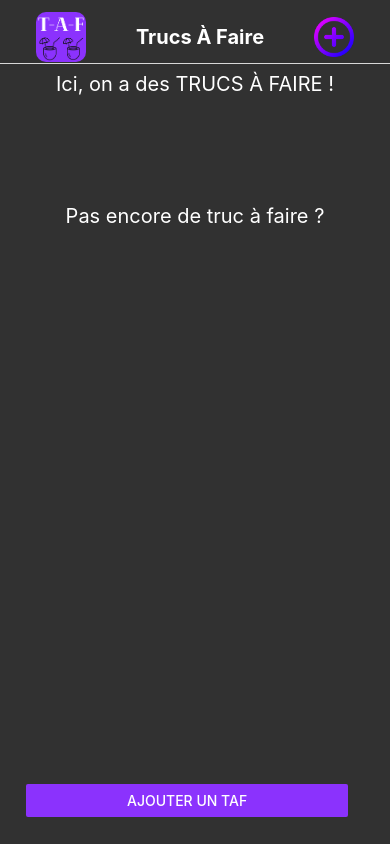
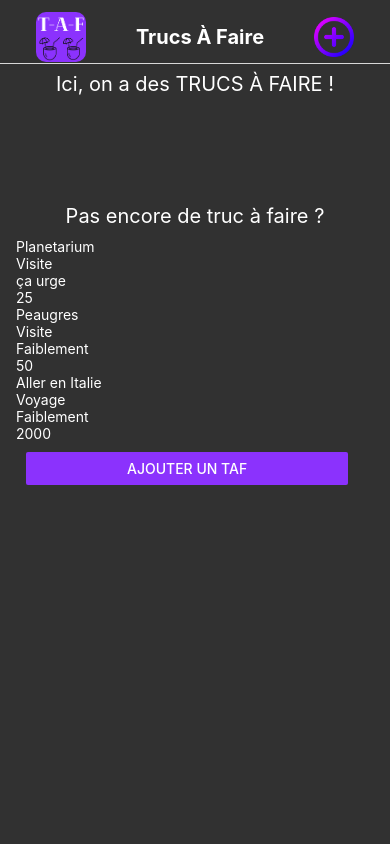
Before and after one commit to ProgNanais/TruckAFaire, a React Native app: screen / in a window 390 px wide. Built offline with nearby package versions, Linux system fonts and the light colour scheme.

Commit message:
- Ajout d'un champs description dans le formulaire, ajustement du formulaire avec le keyboard - Ajout de fausses données pour commencer la mise en page d'une FlatList

```diff
--- a/Components/Formulaire.tsx
+++ b/Components/Formulaire.tsx
@@ -1,22 +1,29 @@
 import React, {useState} from 'react';
 import SelectDropdown from 'react-native-select-dropdown';
-import { View, Text, ScrollView, StyleSheet, Button, Alert, TextInput } from 'react-native';
+import { View, Text, ScrollView, StyleSheet, Button, Alert, TextInput, Platform, Keyboard, KeyboardAvoidingView, TouchableWithoutFeedback} from 'react-native';
 
 const Formulaire = ({navigation}) => {
     const [text, setText] = useState('');
     const [price, setPrice] = useState('');
+    const [value, onChangeText] = React.useState('Tu veux en dire plus ?')
     const categorie = ["Voyage", "Visite", "Zoo", "Parc d'attraction", "Musée"]
     const priorite = ["Très fortement", "Fortement", "Moyennement", "Faiblement", "Très faiblement"]
 
 
     return (
-        <View>
+        <KeyboardAvoidingView
+            behavior={Platform.OS === 'ios'? 'padding' : 'position'}
+            keyboardVerticalOffset={Platform.OS === 'ios'? 100 : -140}
+            style={formulaireStyle.container}
+        >
             <Text style={formulaireStyle.title}>
                 Quel est ce TAF ?
             </Text>
+            <TouchableWithoutFeedback onPress={Keyboard.dismiss}>
+                <View style={formulaireStyle.contentView}>
                     <TextInput
                         style={formulaireStyle.inputTitle}
-                placeholder="Un petit nom sympa ?"
+                        placeholder="Tu veux faire quoi ?"
                         defaultValue={text}
                     />
                     <SelectDropdown
@@ -41,11 +48,30 @@ const Formulaire = ({navigation}) => {
                         defaultValue={price}
                         inputMode="numeric"
                     />
+                    <TextInput
+                        multiline
+                        numberofLines={10}
+                        onChangeText={text => onChangeText(text)}
+                        value={value}
+                        style={formulaireStyle.description}
+                     />
+                    <View style={formulaireStyle.btn}>
+                        <Button
+                            title="Valider"
+                            color="#8b32fd"
+                            onPress={() => navigation.navigate('Home')}
+                        />
                     </View>
+                 </View>
+            </TouchableWithoutFeedback>
+        </KeyboardAvoidingView>
     )
 }
 
 const formulaireStyle = StyleSheet.create({
+    container: {
+        flex:1,
+    },
     title: {
         color: '#8b32fd',
         textAlign: 'center',
@@ -53,6 +79,9 @@ const formulaireStyle = StyleSheet.create({
         marginBottom: 20,
         fontSize: 30,
         fontWeight: 'bold',
+    },
+    contentView: {
+        flex: 1,
     },
     inputTitle: {
         marginRight: 30,
@@ -66,11 +95,11 @@ const formulaireStyle = StyleSheet.create({
         textAlign: 'center',
     },
     selected: {
-        position: 'relative',
+        marginRight: 30,
+        marginLeft: 30,
+        marginTop: 10,
         borderStyle: 'solid',
         borderColor: 'black',
-        left: 30,
-        top: 10,
         borderRadius: 5,
         borderWidth: 1,
         width: '83.5%',
@@ -88,20 +117,20 @@ const formulaireStyle = StyleSheet.create({
         fontSize: 14,
     },
     selectedPriorite: {
-        position: 'relative',
+        marginRight: 30,
+        marginLeft: 30,
+        marginTop: 10,
         borderStyle: 'solid',
         borderColor: 'black',
-        left: 30,
-        top: 20,
         borderRadius: 5,
         borderWidth: 1,
         width: '83.5%',
         height: 50,
     },
     inputTitleTwo: {
-        position: 'relative',
-        left: 30,
-        top: 30,
+        marginRight: 30,
+        marginLeft: 30,
+        marginTop: 10,
         borderStyle: 'solid',
         borderColor: 'black',
         borderRadius: 5,
@@ -110,6 +139,26 @@ const formulaireStyle = StyleSheet.create({
         textAlign: 'center',
         width: '83.5%',
     },
+    description: {
+        marginRight: 30,
+        marginLeft: 30,
+        marginTop: 10,
+        borderStyle: 'solid',
+        borderColor: 'black',
+        borderRadius: 5,
+        borderWidth: 1,
+        minHeight: 50,
+        textAlign: 'center',
+        width: '83.5%',
+    },
+    btn: {
+        height: 70,
+        marginTop: 50,
+        justifyContent: 'center',
+        alignItems: 'center',
+        width: '100%',
+        textAlign: 'center',
+    },
 });
 
 export default Formulaire;
--- a/Components/ListeTrucs.tsx
+++ b/Components/ListeTrucs.tsx
@@ -1,13 +1,67 @@
 import React from 'react';
-import { View, Text, ScrollView, StyleSheet, Button, Alert } from 'react-native';
+import { View, Text, ScrollView, StyleSheet, FlatList, StatusBar, Button, Alert } from 'react-native';
+
+
+
+const Item = ({ title, category, priority, price, description }) => {
+    return (
+        <View>
+            <Text style={{color: 'white'}}>{title}</Text>
+            <Text style={{color: 'white'}}>{category}</Text>
+            <Text style={{color: 'white'}}>{priority}</Text>
+            <Text style={{color: 'white'}}>{price}</Text>
+        </View>
+    )
+}
+
+const TrucAFaire = [
+    {
+        id: 1,
+        title: 'Planetarium',
+        category: 'Visite',
+        priority: 'ça urge',
+        price: '25',
+        description: 'Go à Saint Etienne en amoureuse, regardez les étoiles'
+    },
+    {
+        id: 2,
+        title: 'Peaugres',
+        category: 'Visite',
+        priority: 'Faiblement',
+        price: '50',
+        description: 'Allé en Ardèche en famille, à peaugres (avec ta cousine et bilou ?)'
+    },
+    {
+        id: 3,
+        title: 'Aller en Italie',
+        category: 'Voyage',
+        priority: 'Faiblement',
+        price: '2000',
+        description: 'Visitez l\'Italie (Région à définir ensemble) '
+    }
+]
+
+const renderItem = ({ item }) => (
+    <Item
+        title={item.title}
+        category={item.category}
+        priority={item.priority}
+        price={item.price}
+    />
+);
 
 const ListeTrucs = () => {
     return (
-        <ScrollView>
+        <View>
             <View style={styleListe.listeVide}>
                 <Text style={styleListe.title}>Pas encore de truc à faire ?</Text>
             </View>
-        </ScrollView>
+            <FlatList
+            data={TrucAFaire}
+            renderItem={renderItem}
+            keyExtractor={item => item.id}
+            />
+        </View>
     )
 };
 
```
Lines whose indentation alone changed are shown as unchanged.
